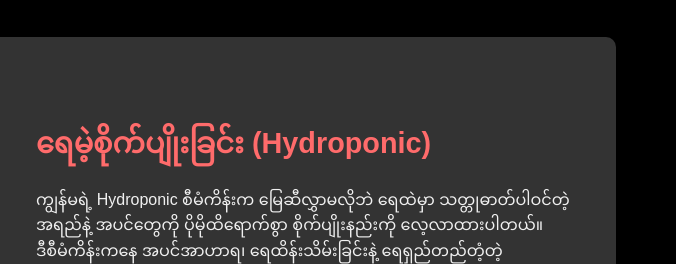
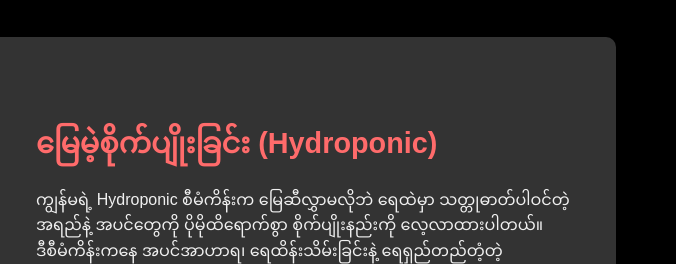
Before and after one commit to NanHlaYiTin/NanHlaYiTin.github.io, a plain HTML site: page index.html in a window 1280 px wide. Shown: the part 3420-3684 px from the top of the page, 604-1280 px from the left. Drawn offline with Linux system fonts and the light colour scheme; a web font is replaced by a local one.

Commit message:
Update index.html

```diff
--- a/index.html
+++ b/index.html
@@ -413,7 +413,7 @@
                 <img src="https://images.unsplash.com/photo-1517191434949-5e90cd67d2b6?ixlib=rb-1.2.1&auto=format&fit=crop&w=500&q=80" alt="Hydroponic စီမံကိန်း">
             </div>
             <div class="project-info">
-                <h3>ရေမဲ့စိုက်ပျိုးခြင်း (Hydroponic)</h3>
+                <h3>မြေမဲ့စိုက်ပျိုးခြင်း (Hydroponic)</h3>
                 <p>ကျွန်မရဲ့ Hydroponic စီမံကိန်းက မြေဆီလွှာမလိုဘဲ ရေထဲမှာ သတ္တုဓာတ်ပါဝင်တဲ့အရည်နဲ့ အပင်တွေကို ပိုမိုထိရောက်စွာ စိုက်ပျိုးနည်းကို လေ့လာထားပါတယ်။</p>
                 <p>ဒီစီမံကိန်းကနေ အပင်အာဟာရ၊ ရေထိန်းသိမ်းခြင်းနဲ့ ရေရှည်တည်တံ့တဲ့ စိုက်ပျိုးရေးနည်းလမ်းတွေကို လေ့လာသင်ယူခဲ့ရပါတယ်။</p>
                 <p>Hydroponic စနစ်ဟာ ကျွန်မရဲ့ ကျန်းမာရေးစောင့်ရှောက်မှုမှာ ဆောင်ရွက်ချင်တဲ့ အဆိုပြုချက်တွေနဲ့ဆင်တူပါတယ် - ဆန်းသစ်တီထွင်၊ ထိရောက်မှုရှိတဲ့ ပြဿနာဖြေရှင်းနည်းတွေပါ။</p>
```
